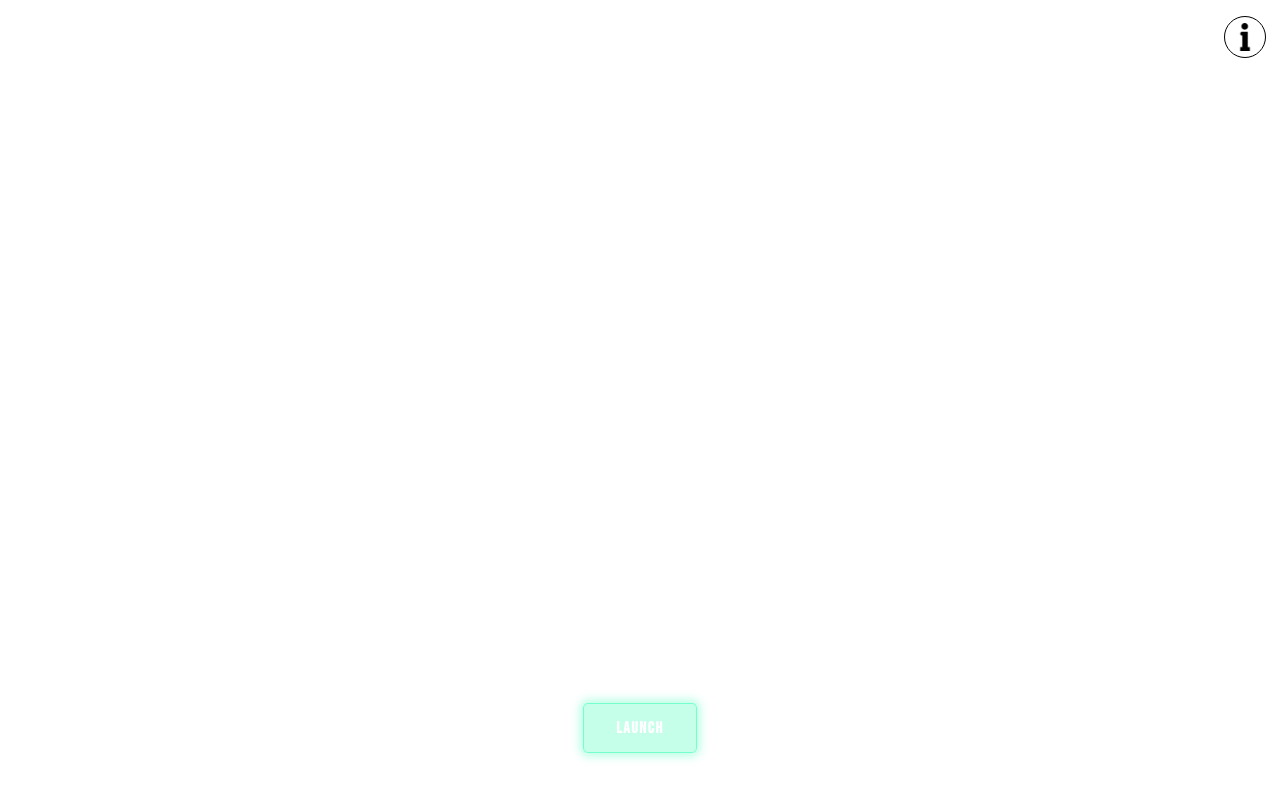
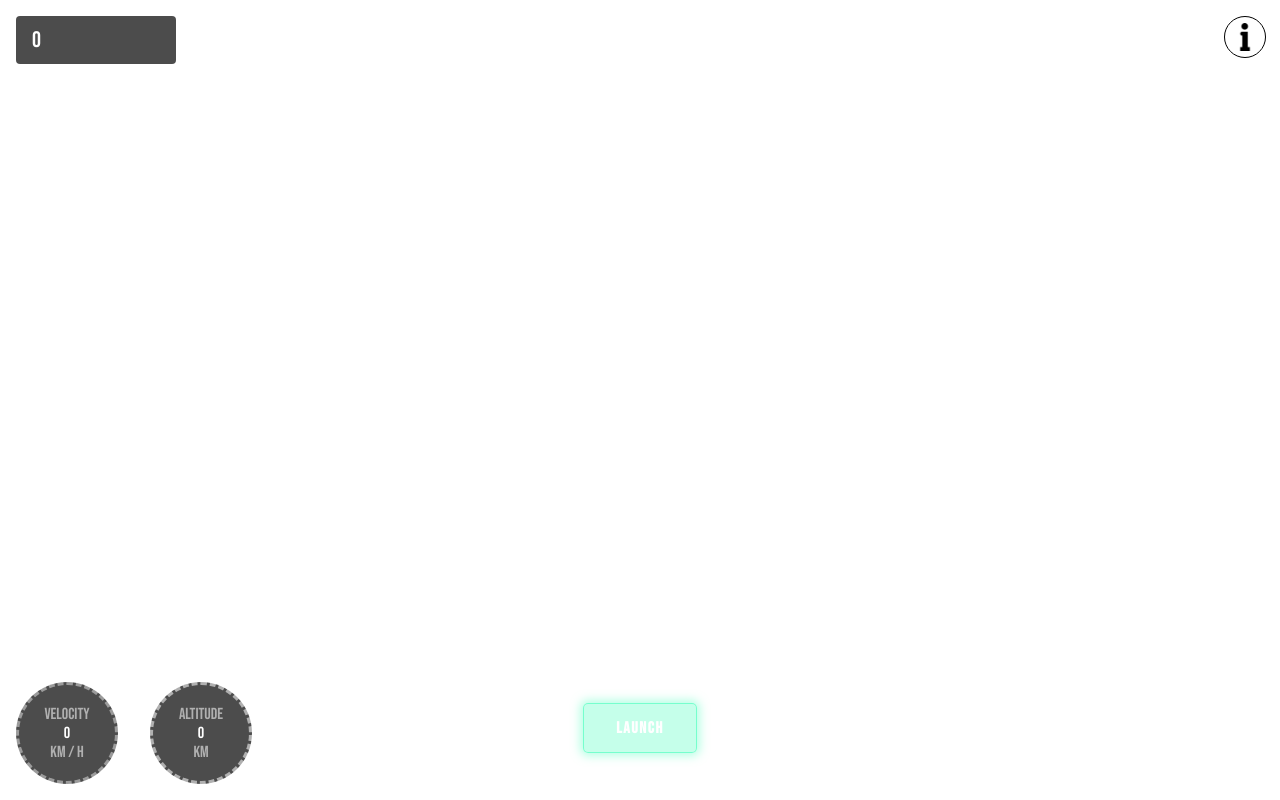
Before and after one commit to DerisO22/One_Small_Step, a React (Vite) app: page / in a window 1280 px wide. Built offline with nearby package versions, Linux system fonts and the light colour scheme; no server answers.

Commit message:
Added more style changes to the during launch interface

```diff
--- a/src/components/interface/launch.tsx
+++ b/src/components/interface/launch.tsx
@@ -7,18 +7,22 @@ const LaunchInterface = () => {
 
     return (
         <>
-            { state.launched && state.fuel > 0 ? (
+            { !state.launched && state.fuel > 0 ? (
                 <>
                     {/* Probably just velocity and altitude for now */}
                     <div className="rocket_measurements_container">
                         {/* Velocity */}
                         <div className="velocity_tracker_container">
-                            <div className="velocity_tracker">{state.velocity}</div>
+                            <span className="velocity_tracker">Velocity</span>
+                            <div className="text_xs">{state.velocity}</div>
+                            <span className="velocity_tracker">KM / H</span>
                         </div>
 
                         {/* Altitude */}
                         <div className="altitude_tracker_container">
-                            <div className="altitude_tracker">{state.altitude}</div>
+                            <span className="altitude_tracker">Altitude</span>
+                            <span className="text_xs">{state.altitude}</span>
+                            <span className="velocity_tracker">KM</span>
                         </div>
                     </div>
 
--- a/src/components/interface/styles/launch.css
+++ b/src/components/interface/styles/launch.css
@@ -10,7 +10,7 @@
 
     display: flex;
     gap: 2rem;
-    color: var(--text-color);
+    color: rgb(176, 176, 176);
 
     bottom: 1rem;
     left: 1rem;
@@ -18,26 +18,30 @@
 }
 
 .velocity_tracker_container {
-    width: 8rem;
-    height: 8rem;
+    width: 6rem;
+    height: 6rem;
     display: flex;
+    flex-direction: column;
     justify-content: center;
     align-items: center;
 
     /* Styles */
     border-radius: 50%;
+    border: 3px dashed rgba(176, 176, 176, 0.8);
     background-color: rgba(0, 0, 0, 0.7);
 }
 
 .altitude_tracker_container {
-    width: 8rem;
-    height: 8rem;
+    width: 6rem;
+    height: 6rem;
     display: flex;
+    flex-direction: column;
     justify-content: center;
     align-items: center;
 
     /* Styles */
     border-radius: 50%;
+    border: 3px dashed rgb(176, 176, 176);
     background-color: rgba(0, 0, 0, 0.7);
 }
 
--- a/src/index.css
+++ b/src/index.css
@@ -40,6 +40,12 @@ body {
 	text-align: center;
 }
 
+.text_xs {
+	font-size: 1rem;
+	text-align: center;
+	color: var(--text-color);
+}
+
 @media screen and (max-width: 856px) {
     body {
 
```
